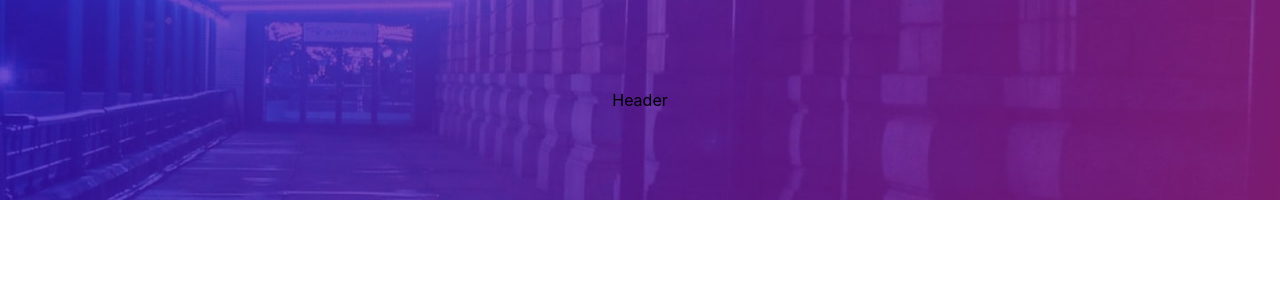
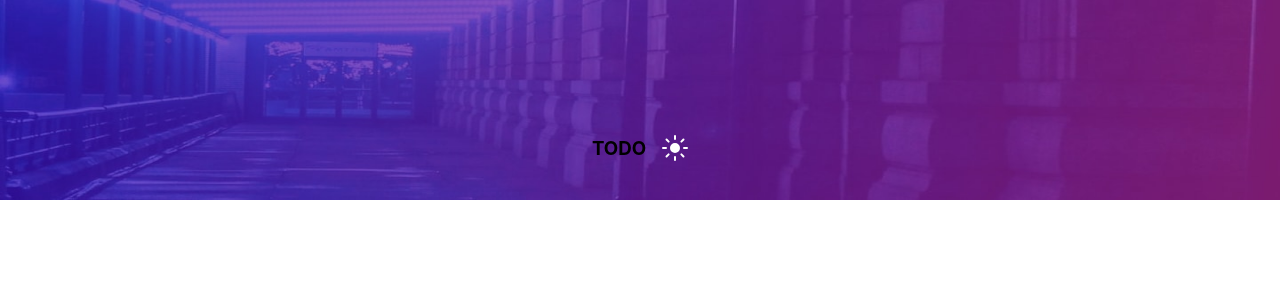
Before and after one commit to reza-talebii/react-projects, a React (Create React App) app: page / in a window 1280 px wide. Shown: the top 300 px of the page. Built offline with nearby package versions, Linux system fonts and the light colour scheme.

Commit message:
add container

```diff
--- a/src/App.js
+++ b/src/App.js
@@ -1,10 +1,11 @@
 import Header from "./Layout/Header";
+import classes from "./App.module.css";
 
 const App = () => {
   return (
-    <>
+    <section className={classes.container}>
       <Header />
-    </>
+    </section>
   );
 };
 
--- /dev/null
+++ b/src/App.module.css
@@ -0,0 +1,5 @@
+.container {
+  margin: 0 auto;
+  max-width: 540px;
+  padding: 48px 25px;
+}
--- /dev/null
+++ b/src/Components/TodoHeader/TodoHeader.jsx
@@ -0,0 +1,15 @@
+import React from "react";
+
+import classes from "./TodoHeader.module.css";
+import themICon from "../../assets/icon-sun.svg";
+
+const TodoHeader = () => {
+  return (
+    <section className={classes.todoHeader}>
+      <h1>TODO</h1>
+      <img src={themICon} alt="them icon" />
+    </section>
+  );
+};
+
+export default TodoHeader;
--- /dev/null
+++ b/src/Components/TodoHeader/TodoHeader.module.css
@@ -0,0 +1,10 @@
+.todoHeader {
+  display: flex;
+  justify-content: space-between;
+  align-items: center;
+}
+
+.todoHeader h1 {
+  font-weight: bold;
+  margin-right: 1rem;
+}
--- a/src/Layout/Header.jsx
+++ b/src/Layout/Header.jsx
@@ -1,8 +1,14 @@
 import React from "react";
+
+import TodoHeader from "../Components/TodoHeader/TodoHeader";
 import classes from "./Header.module.css";
 
 const Header = () => {
-  return <header className={classes.header}>Header</header>;
+  return (
+    <header className={classes.header}>
+      <TodoHeader />
+    </header>
+  );
 };
 
 export default Header;
--- a/src/Layout/Header.module.css
+++ b/src/Layout/Header.module.css
@@ -2,6 +2,5 @@
   display: flex;
   justify-content: center;
   align-items: center;
-  background: url("../assets/bg-desktop-dark.jpg") no-repeat center/cover;
   height: 200px;
 }
--- a/src/index.css
+++ b/src/index.css
@@ -13,6 +13,8 @@ html *::after {
 }
 
 body {
+  background: url("assets/bg-desktop-dark.jpg") no-repeat;
+  background-size: 100% 200px;
   font-family: "Josefin Sans", BlinkMacSystemFont, "Segoe UI", "Roboto",
     "Oxygen", "Ubuntu", "Cantarell", "Fira Sans", "Droid Sans", "Helvetica Neue",
     sans-serif;
```
Also changed, not shown: src/Components/TodoHeader.jsx (deleted).
